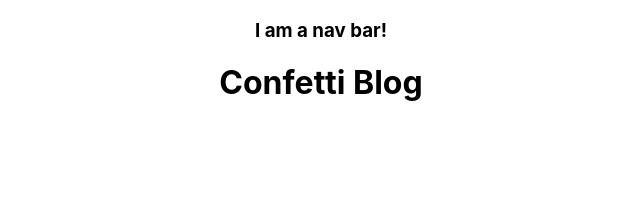
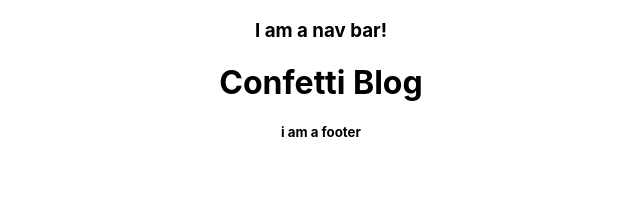
Before and after one commit to Murray918/morning-react, a React (Create React App) app: page / in a window 1280 px wide. Shown: the top 214 px of the page, without its empty margins (319-959 px from the left). Built offline with nearby package versions, Linux system fonts and the light colour scheme.

Commit message:
added the footer component imported the footer component into App.js

```diff
--- a/src/App.js
+++ b/src/App.js
@@ -2,12 +2,14 @@ import React from 'react'
 import logo from './logo.svg'
 import './App.css'
 import Nav from './Nav'
+import Footer from './Footer'
 
 function App() {
 	return (
     <div className="App">
       <Nav />
 			<h1>Confetti Blog</h1>
+      <Footer />
 		</div>
 	)
 }
--- /dev/null
+++ b/src/Footer/index.js
@@ -0,0 +1,9 @@
+import React, { Component } from 'react'
+
+class Footer extends Component {
+	render() {
+		return <h5 className="footer">i am a footer</h5>
+	}
+}
+
+export default Footer
```
